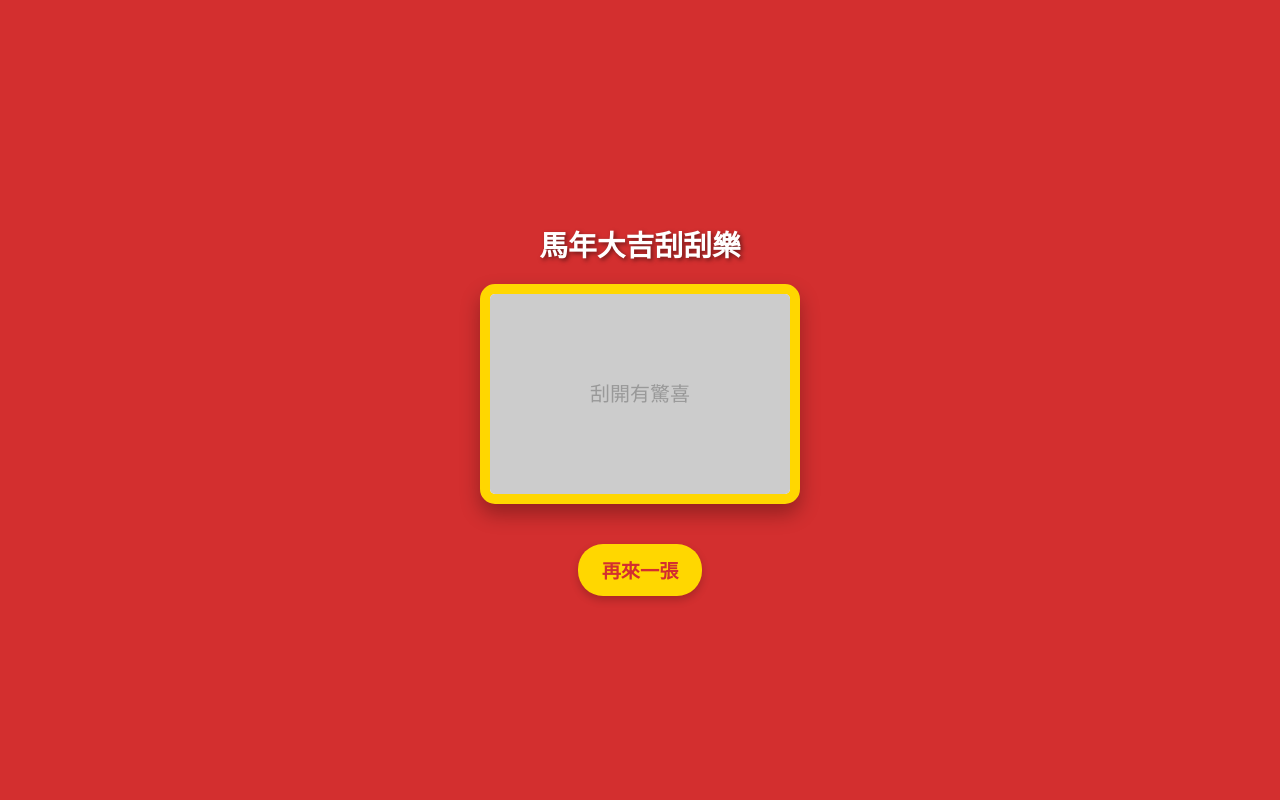
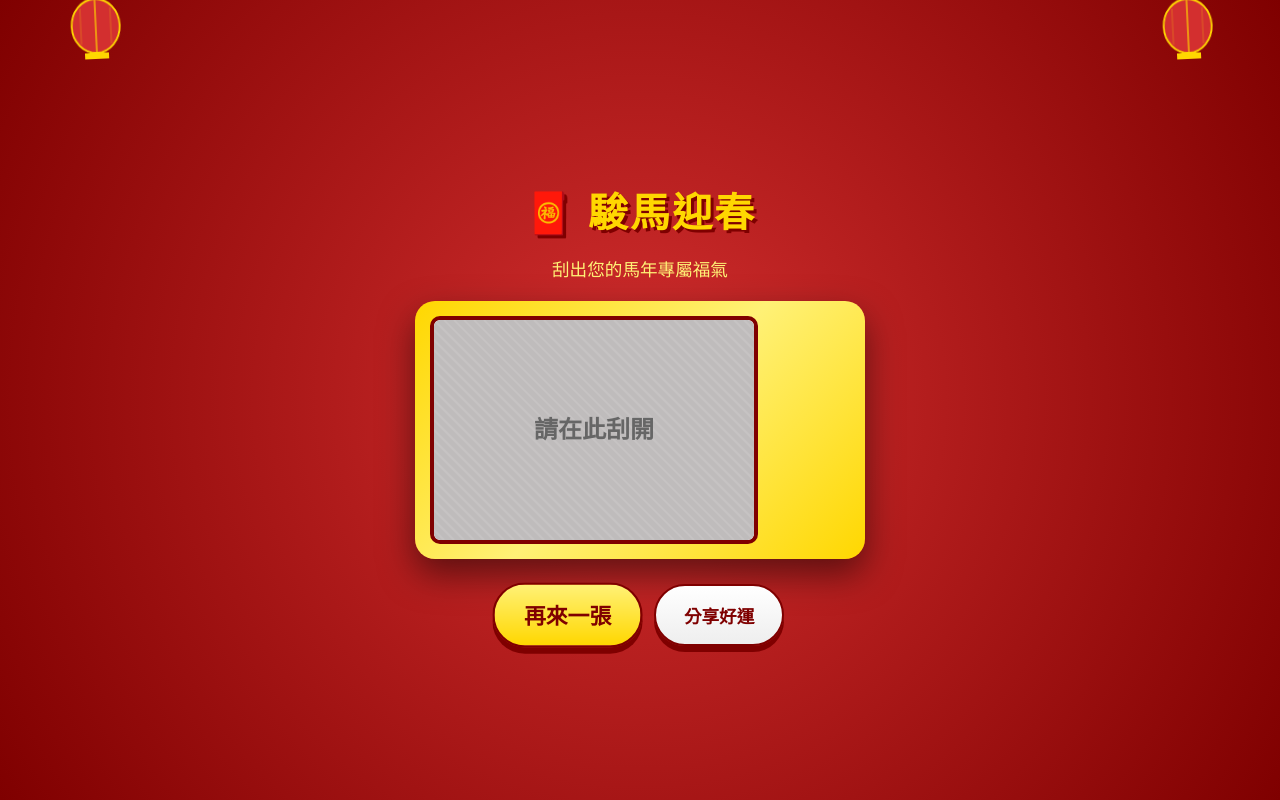
Before and after one commit to elfhermit/LotteryCard, a website built with Vite: page index.html in a window 1280 px wide. Built offline with nearby package versions, Linux system fonts and the light colour scheme; files whose address does not match are found by name.

Commit message:
UI/UX: 升級新春紅金風格、新增裝飾動畫與分享功能

```diff
--- a/src/main.ts
+++ b/src/main.ts
@@ -19,31 +19,73 @@ class App {
   private blessingElement!: HTMLElement;
   private canvas!: HTMLCanvasElement;
   private resetButton!: HTMLButtonElement;
+  private shareButton!: HTMLButtonElement;
   private isRevealed = false;
   private soundManager: SoundManager;
 
   constructor() {
     this.soundManager = new SoundManager();
+    this.initDecorations();
     this.initUI();
     this.setupGame();
+  }
+
+  private initDecorations() {
+    // 加入燈籠裝飾
+    const lanternSVG = `
+      <svg viewBox="0 0 100 120" xmlns="http://www.w3.org/2000/svg">
+        <rect x="45" y="0" width="10" height="20" fill="#ffd700"/>
+        <ellipse cx="50" cy="60" rx="40" ry="45" fill="#d32f2f" stroke="#ffd700" stroke-width="3"/>
+        <line x1="50" y1="15" x2="50" y2="105" stroke="#ffd700" stroke-width="2"/>
+        <line x1="25" y1="30" x2="25" y2="90" stroke="#ffd700" stroke-width="1" opacity="0.5"/>
+        <line x1="75" y1="30" x2="75" y2="90" stroke="#ffd700" stroke-width="1" opacity="0.5"/>
+        <rect x="30" y="105" width="40" height="10" fill="#ffd700"/>
+      </svg>
+    `;
+
+    const leftLantern = document.createElement('div');
+    leftLantern.className = 'decoration lantern lantern-left';
+    leftLantern.innerHTML = lanternSVG;
+
+    const rightLantern = document.createElement('div');
+    rightLantern.className = 'decoration lantern lantern-right';
+    rightLantern.innerHTML = lanternSVG;
+
+    document.body.appendChild(leftLantern);
+    document.body.appendChild(rightLantern);
   }
 
   private initUI() {
     const app = document.querySelector<HTMLDivElement>('#app')!;
     app.innerHTML = `
-      <h1>馬年大吉刮刮樂</h1>
-      <div class="card-container">
-        <div id="blessing" class="blessing-text"></div>
-        <canvas id="scratch-canvas" width="300" height="200"></canvas>
+      <h1>🧧 駿馬迎春</h1>
+      <p class="subtitle">刮出您的馬年專屬福氣</p>
+
+      <div class="card-outer">
+        <div class="card-container">
+          <div id="blessing" class="blessing-text"></div>
+          <canvas id="scratch-canvas" width="320" height="220"></canvas>
+        </div>
       </div>
-      <button id="reset-btn" class="btn">再來一張</button>
+
+      <div class="button-group">
+        <button id="reset-btn" class="btn btn-main">再來一張</button>
+        <button id="share-btn" class="btn btn-share">分享好運</button>
+      </div>
     `;
 
     this.blessingElement = document.getElementById('blessing')!;
     this.canvas = document.getElementById('scratch-canvas') as HTMLCanvasElement;
     this.resetButton = document.getElementById('reset-btn') as HTMLButtonElement;
+    this.shareButton = document.getElementById('share-btn') as HTMLButtonElement;
 
-    this.resetButton.addEventListener('click', () => this.setupGame());
+    this.resetButton.addEventListener('click', () => {
+      this.setupGame();
+      // 點擊回饋：震動
+      if ('vibrate' in navigator) navigator.vibrate(20);
+    });
+
+    this.shareButton.addEventListener('click', () => this.handleShare());
   }
 
   private setupGame() {
@@ -55,6 +97,8 @@ class App {
     if (!this.scratchCard) {
       this.scratchCard = new ScratchCard({
         canvas: this.canvas,
+        coverColor: '#bfbcbc', // 銀灰色覆蓋層
+        brushSize: 35,
         onProgress: (progress) => {
           if (progress > typedConfig.settings.celebrationThreshold && !this.isRevealed) {
             this.revealSuccess();
@@ -65,7 +109,10 @@ class App {
             this.revealSuccess();
           }
         },
-        onScratchStart: () => this.soundManager.playScratch(),
+        onScratchStart: () => {
+          this.soundManager.playScratch();
+          if ('vibrate' in navigator) navigator.vibrate(5);
+        },
         onScratchEnd: () => this.soundManager.stopScratch()
       });
     } else {
@@ -81,12 +128,44 @@ class App {
   }
 
   private playCelebration() {
-    confetti({
-      particleCount: 100,
-      spread: 70,
-      origin: { y: 0.6 },
-      colors: ['#ffd700', '#ffffff', '#ff0000']
-    });
+    const duration = 3 * 1000;
+    const animationEnd = Date.now() + duration;
+    const defaults = { startVelocity: 30, spread: 360, ticks: 60, zIndex: 0 };
+
+    const randomInRange = (min: number, max: number) => Math.random() * (max - min) + min;
+
+    const interval: any = setInterval(() => {
+      const timeLeft = animationEnd - Date.now();
+
+      if (timeLeft <= 0) {
+        return clearInterval(interval);
+      }
+
+      const particleCount = 50 * (timeLeft / duration);
+      confetti({ ...defaults, particleCount, origin: { x: randomInRange(0.1, 0.3), y: Math.random() - 0.2 } });
+      confetti({ ...defaults, particleCount, origin: { x: randomInRange(0.7, 0.9), y: Math.random() - 0.2 } });
+    }, 250);
+  }
+
+  private async handleShare() {
+    const text = `我在馬年刮刮樂刮到了：『${this.blessingElement.textContent}』！快來試試你的手氣！`;
+    const url = window.location.href;
+
+    if (navigator.share) {
+      try {
+        await navigator.share({
+          title: '馬年大吉刮刮樂',
+          text: text,
+          url: url,
+        });
+      } catch (err) {
+        console.log('分享取消或失敗', err);
+      }
+    } else {
+      // 不支援 Web Share API 時的備案 (複製到剪貼簿)
+      navigator.clipboard.writeText(`${text} ${url}`);
+      alert('已複製好運訊息，快去傳給朋友吧！');
+    }
   }
 }
 
--- a/src/scratch-card.ts
+++ b/src/scratch-card.ts
@@ -44,11 +44,20 @@ export class ScratchCard {
     this.ctx.fillStyle = this.options.coverColor;
     this.ctx.fillRect(0, 0, width, height);
 
-    // Add some "scratch here" text or pattern if needed
-    this.ctx.fillStyle = '#999999';
-    this.ctx.font = '20px Arial';
+    // 加上簡單的斜線紋理
+    this.ctx.strokeStyle = 'rgba(255,255,255,0.1)';
+    this.ctx.lineWidth = 2;
+    for (let i = -width; i < width; i += 10) {
+      this.ctx.beginPath();
+      this.ctx.moveTo(i, 0);
+      this.ctx.lineTo(i + height, height);
+      this.ctx.stroke();
+    }
+
+    this.ctx.fillStyle = '#666666';
+    this.ctx.font = 'bold 24px "Microsoft JhengHei"';
     this.ctx.textAlign = 'center';
-    this.ctx.fillText('刮開有驚喜', width / 2, height / 2 + 7);
+    this.ctx.fillText('請在此刮開', width / 2, height / 2 + 8);
 
     this.ctx.globalCompositeOperation = 'destination-out';
   }
--- a/src/style.css
+++ b/src/style.css
@@ -1,12 +1,15 @@
 :root {
-  --primary-red: #d32f2f;
+  --primary-red: #b71c1c;
+  --deep-red: #7f0000;
   --gold: #ffd700;
+  --bright-gold: #fff176;
   --white: #ffffff;
+  --bg-gradient: radial-gradient(circle, #d32f2f 0%, #7f0000 100%);
 }
 
 body {
-  font-family: 'Microsoft JhengHei', Arial, sans-serif;
-  background-color: var(--primary-red);
+  font-family: 'Kaiti', 'STKaiti', 'Microsoft JhengHei', serif;
+  background: var(--bg-gradient);
   color: var(--white);
   display: flex;
   justify-content: center;
@@ -20,18 +23,61 @@ body {
 #app {
   text-align: center;
   width: 90%;
-  max-width: 400px;
+  max-width: 450px;
+  position: relative;
+  z-index: 10;
+}
+
+/* 裝飾性元素 */
+.decoration {
+  position: fixed;
+  pointer-events: none;
+  z-index: 1;
+}
+
+.lantern {
+  width: 60px;
+  top: -10px;
+  animation: swing 3s ease-in-out infinite alternate;
+  transform-origin: top center;
+}
+
+.lantern-left { left: 5%; }
+.lantern-right { right: 5%; }
+
+@keyframes swing {
+  from { transform: rotate(-5deg); }
+  to { transform: rotate(5deg); }
+}
+
+.cloud {
+  width: 100px;
+  opacity: 0.6;
+  animation: float 10s linear infinite;
+}
+
+@keyframes float {
+  from { transform: translateX(-150%); }
+  to { transform: translateX(400%); }
+}
+
+/* 卡片容器美化 */
+.card-outer {
+  padding: 15px;
+  background: linear-gradient(135deg, var(--gold) 0%, var(--bright-gold) 50%, var(--gold) 100%);
+  border-radius: 20px;
+  box-shadow: 0 15px 35px rgba(0,0,0,0.5);
+  margin: 20px auto;
+  position: relative;
 }
 
 .card-container {
   position: relative;
-  width: 300px;
-  height: 200px;
-  margin: 20px auto;
+  width: 320px;
+  height: 220px;
   background-color: var(--white);
-  border: 10px solid var(--gold);
-  border-radius: 15px;
-  box-shadow: 0 10px 20px rgba(0,0,0,0.3);
+  border: 4px solid var(--deep-red);
+  border-radius: 10px;
   display: flex;
   justify-content: center;
   align-items: center;
@@ -39,10 +85,16 @@ body {
 }
 
 .blessing-text {
-  font-size: 2.5rem;
-  color: var(--primary-red);
+  font-size: 2.2rem;
+  color: var(--deep-red);
   font-weight: bold;
-  user-select: none;
+  padding: 20px;
+  line-height: 1.4;
+  text-shadow: 1px 1px 0px rgba(0,0,0,0.1);
+  display: flex;
+  flex-direction: column;
+  justify-content: center;
+  height: 100%;
 }
 
 #scratch-canvas {
@@ -51,32 +103,62 @@ body {
   left: 0;
   cursor: crosshair;
   touch-action: none;
+  border-radius: 6px;
+}
+
+/* 按鈕美化 */
+.button-group {
+  display: flex;
+  gap: 15px;
+  justify-content: center;
+  margin-top: 25px;
 }
 
 .btn {
-  background-color: var(--gold);
-  color: var(--primary-red);
-  border: none;
-  padding: 12px 24px;
-  font-size: 1.2rem;
-  font-weight: bold;
-  border-radius: 25px;
+  background: linear-gradient(to bottom, var(--bright-gold), var(--gold));
+  color: var(--deep-red);
+  border: 2px solid var(--deep-red);
+  padding: 14px 28px;
+  font-size: 1.3rem;
+  font-weight: 900;
+  border-radius: 50px;
   cursor: pointer;
-  margin-top: 20px;
-  transition: transform 0.2s, box-shadow 0.2s;
-  box-shadow: 0 4px 8px rgba(0,0,0,0.2);
+  transition: all 0.3s;
+  box-shadow: 0 6px 0 var(--deep-red);
+  position: relative;
+  top: 0;
 }
 
 .btn:active {
-  transform: scale(0.95);
+  top: 4px;
+  box-shadow: 0 2px 0 var(--deep-red);
 }
 
-.hidden {
-  display: none;
+.btn-share {
+  background: linear-gradient(to bottom, #ffffff, #eeeeee);
+  font-size: 1.1rem;
+}
+
+.btn-main {
+  animation: pulse 2s infinite;
+}
+
+@keyframes pulse {
+  0% { transform: scale(1); }
+  50% { transform: scale(1.05); }
+  100% { transform: scale(1); }
 }
 
 h1 {
-  font-size: 1.8rem;
-  margin-bottom: 10px;
-  text-shadow: 2px 2px 4px rgba(0,0,0,0.5);
+  font-size: 2.5rem;
+  margin-bottom: 5px;
+  color: var(--gold);
+  text-shadow: 3px 3px 0px var(--deep-red);
+  letter-spacing: 2px;
 }
+
+.subtitle {
+  color: var(--bright-gold);
+  margin-bottom: 20px;
+  font-size: 1.1rem;
+}
```
